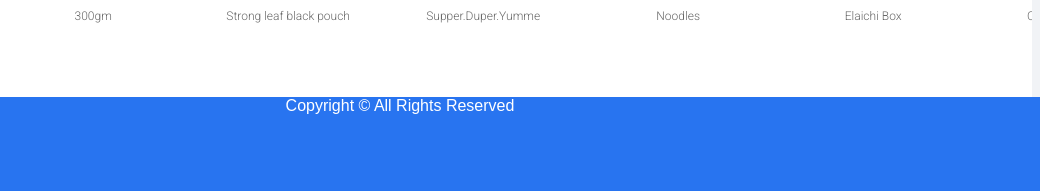
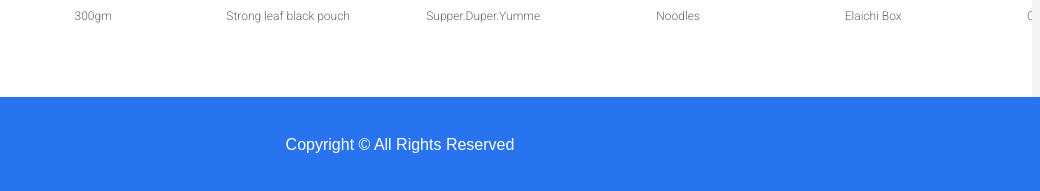
Before and after one commit to Quantum0P/e-commerce, a plain HTML site: page index.html in a window 1280 px wide. Shown: the part 1209-1400 px from the top of the page, 240-1280 px from the left. Drawn offline with Linux system fonts and the light colour scheme.

Commit message:
Update style.css

```diff
--- a/style.css
+++ b/style.css
@@ -367,3 +367,8 @@ footer{
     text-align: center;
     font-family: 'Ysabeau Office', sans-serif;
 }
+.flex-all-center{
+    display: flex;
+    justify-content: center;
+    align-items: center;
+}
```
